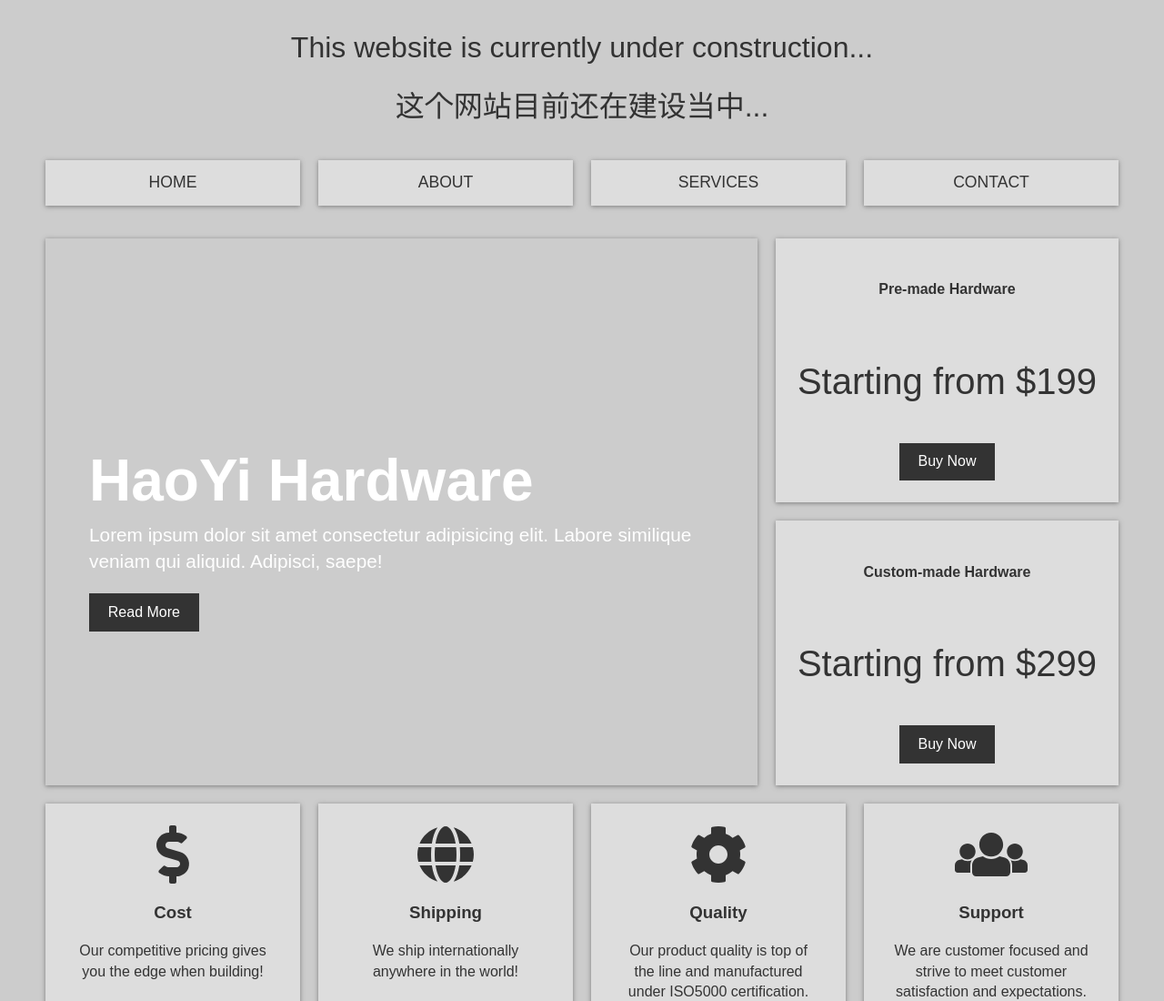
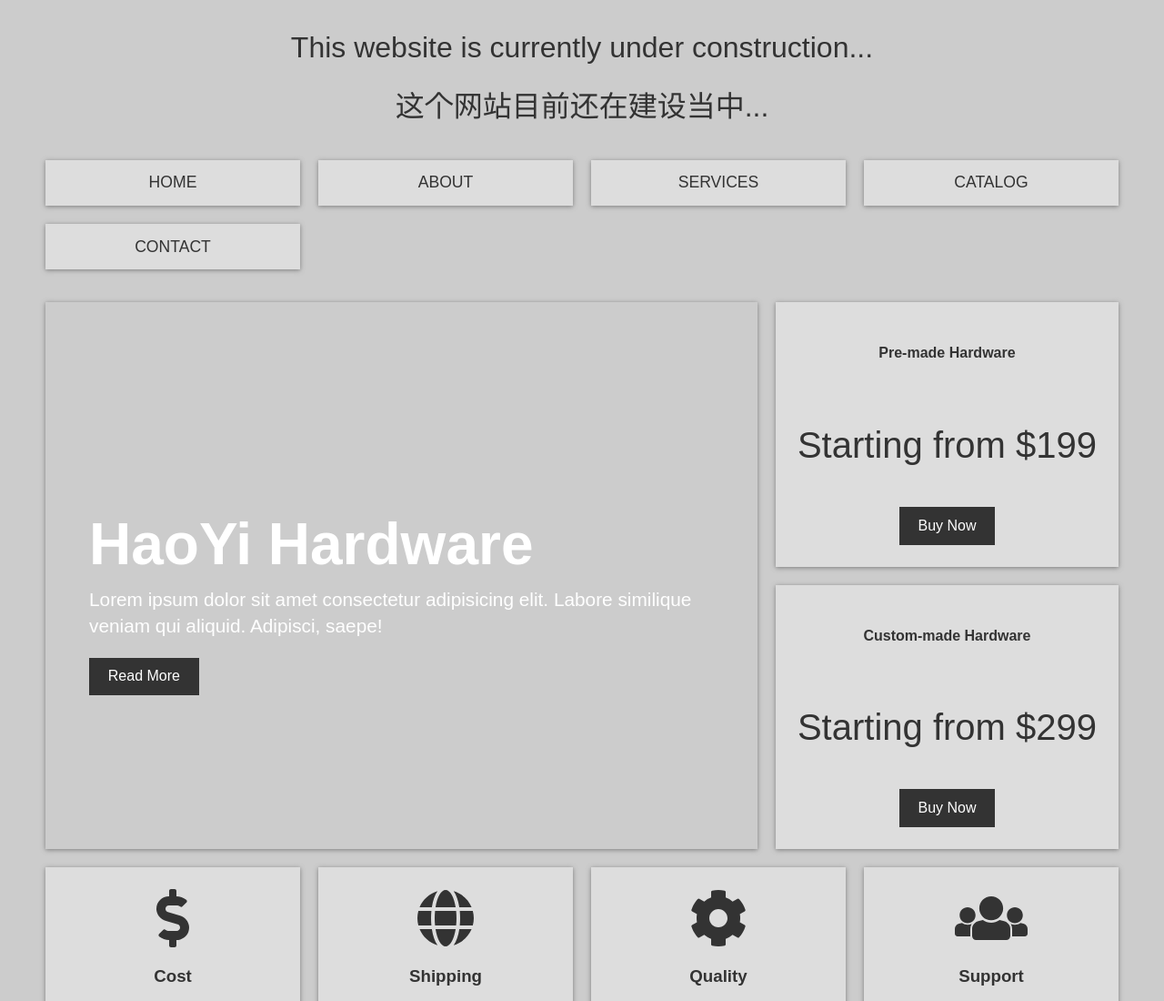
Before and after one commit to jacobsong/haoyi, a website: page public/index.html in a window 1280 px wide. Shown: the top 1100 px of the page at 91% size. Drawn offline with Linux system fonts and the light colour scheme.

Commit message:
added catalog

```diff
--- a/public/index.html
+++ b/public/index.html
@@ -21,6 +21,7 @@
         <li><a href="#">Home</a></li>
         <li><a href="#">About</a></li>
         <li><a href="#">Services</a></li>
+        <li><a href="pdf/content.pdf">Catalog</a></li>
         <li><a href="#">Contact</a></li>
       </ul>
     </nav>
```
Also changed, not shown: 3 other files.
